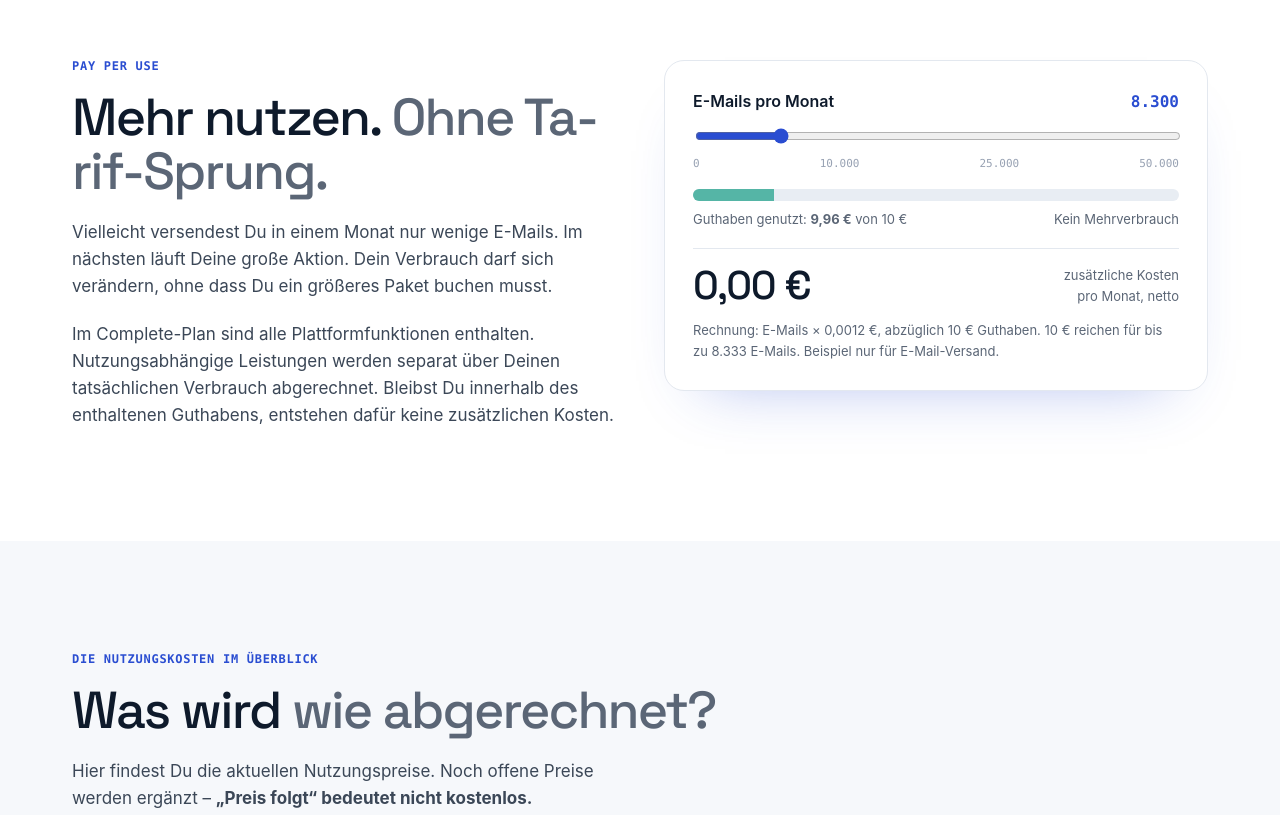
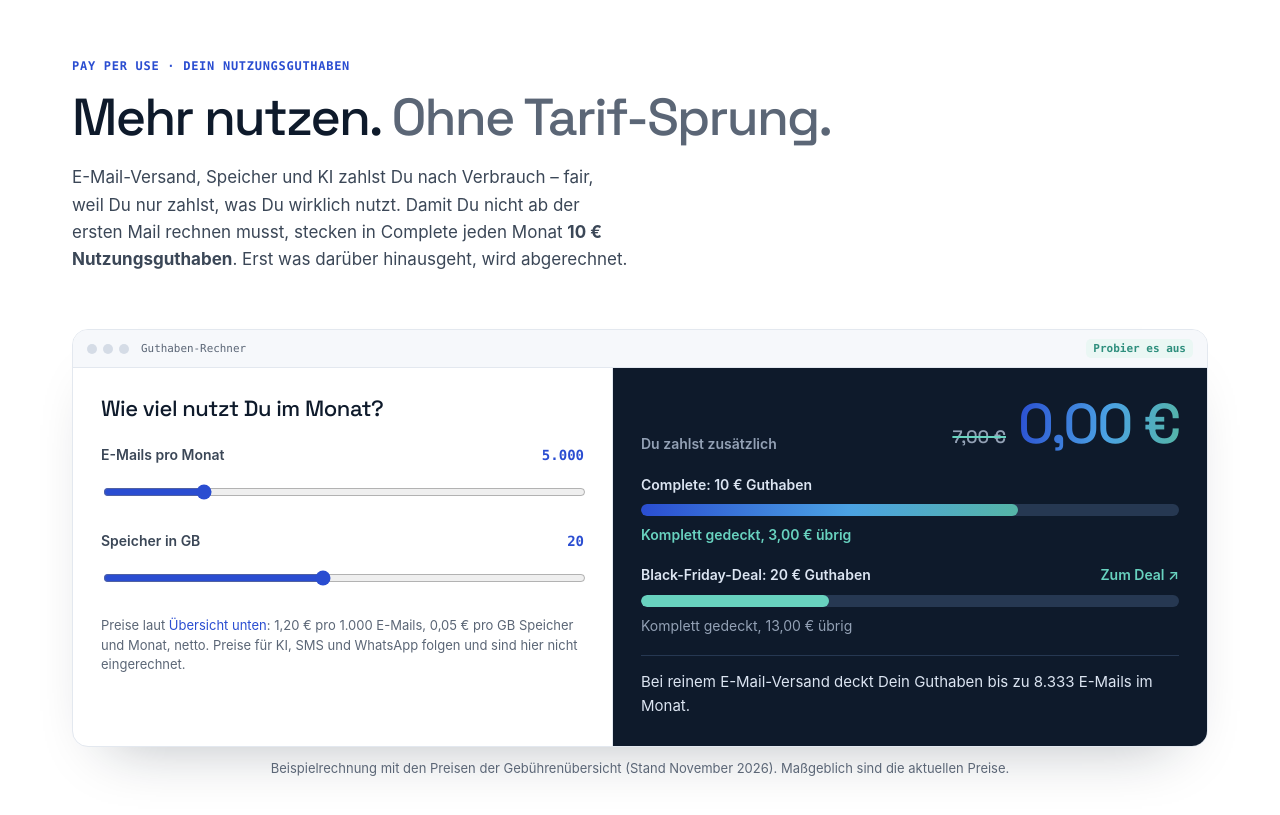
Before and after one commit to MVMediaSK/condoo-io-website, a plain HTML site: page entwurf/gebuehren/index.html in a window 1280 px wide. Shown: the part 780-1595 px from the top of the page. Drawn offline with Linux system fonts and the light colour scheme.

Commit message:
Gebühren: Guthaben-Rechner von der BF-Seite (10 € Guthaben, BF-Vergleich 20 € bis 30.11.)
Co-Authored-By: Claude Opus 5.5 <noreply@anthropic.com>

```diff
--- a/entwurf/gebuehren/gebuehren.js
+++ b/entwurf/gebuehren/gebuehren.js
@@ -1,20 +1,35 @@
-// Gebühren: E-Mail-Rechner (0,0012 € pro E-Mail, 10 € Guthaben)
+// Gebühren: Guthaben-Rechner (E-Mails 0,0012 €, Speicher 0,05 €/GB, 10 € Guthaben; BF-Vergleich mit 20 € bis 30.11.2026)
 (function () {
-  const r = document.getElementById('mails');
-  if (!r) return;
-  const PRICE = 0.0012, CREDIT = 10;
-  const eur = n => n.toLocaleString('de-DE', { minimumFractionDigits: 2, maximumFractionDigits: 2 }) + ' €';
-  const num = n => n.toLocaleString('de-DE');
-  const max = +r.max * PRICE; // Kosten am Reglerende
-  const update = () => {
-    const n = +r.value, cost = n * PRICE, used = Math.min(cost, CREDIT), extra = Math.max(0, cost - CREDIT);
-    document.getElementById('mails-out').textContent = num(n);
-    document.getElementById('used').textContent = eur(used);
-    document.getElementById('extra').textContent = eur(extra);
-    document.getElementById('over-label').textContent = extra > 0 ? 'Mehrverbrauch: ' + eur(extra) : 'Kein Mehrverbrauch';
-    document.getElementById('bar-in').style.width = (used / max * 100) + '%';
-    document.getElementById('bar-over').style.width = (extra / max * 100) + '%';
-  };
-  r.addEventListener('input', update);
-  update();
+  const gm = document.getElementById('gc-m'), gs = document.getElementById('gc-s');
+  if (!gm || !gs) return;
+  const $ = id => document.getElementById(id);
+  const GB = [0, 1, 2, 5, 10, 20, 30, 50, 75, 100, 150, 200];
+  const CREDIT = 10, BF = 20;
+  const bfRow = document.querySelector('.gc-bar.bf');
+  const bfActive = () => bfRow && !bfRow.hidden && Date.now() < Date.parse(bfRow.dataset.bis);
+  const nf = n => n.toLocaleString('de-DE', { minimumFractionDigits: 2, maximumFractionDigits: 2 }) + ' €';
+  const cover = (v, c) => v > c ? nf(v - c) + ' zahlst Du selbst' : 'Komplett gedeckt, ' + nf(c - v) + ' übrig';
+  function calc() {
+    const m = +gm.value, s = GB[+gs.value], v = m * 0.0012 + s * 0.05, pay = Math.max(0, v - CREDIT);
+    $('gc-mo').textContent = m.toLocaleString('de-DE');
+    $('gc-so').textContent = s;
+    gs.setAttribute('aria-valuetext', s + ' GB');
+    const vv = $('gc-v'), pp = $('gc-p');
+    vv.textContent = pay > 0 ? nf(v) + ' − 10,00 €' : nf(v);
+    vv.classList.toggle('n', pay > 0);
+    pp.textContent = nf(pay);
+    pp.classList.toggle('z', pay === 0);
+    $('gc-b10').style.width = Math.min(100, v / CREDIT * 100) + '%';
+    $('gc-t10').textContent = cover(v, CREDIT);
+    $('gc-b20').style.width = Math.min(100, v / BF * 100) + '%';
+    $('gc-t20').textContent = cover(v, BF);
+    const sp = Math.min(v, BF) - Math.min(v, CREDIT);
+    $('gc-n').textContent = bfActive() && sp > 0
+      ? 'Mit dem Black-Friday-Guthaben sparst Du in diesem Beispiel ' + nf(sp) + ' im Monat.'
+      : 'Bei reinem E-Mail-Versand deckt Dein Guthaben bis zu 8.333 E-Mails im Monat.';
+  }
+  if (bfRow && Date.now() >= Date.parse(bfRow.dataset.bis)) bfRow.hidden = true;
+  gm.addEventListener('input', calc);
+  gs.addEventListener('input', calc);
+  calc();
 })();
--- a/entwurf/gebuehren/index.html
+++ b/entwurf/gebuehren/index.html
@@ -57,22 +57,32 @@
 </section>
 
 <section class="sec" id="rechner">
-  <div class="wrap calc">
-    <div>
-      <p class="eyebrow">Pay per Use</p>
+  <div class="wrap">
+    <div class="sec-head gc-head">
+      <p class="eyebrow">Pay per Use · Dein Nutzungsguthaben</p>
       <h2 class="h2">Mehr nutzen. <span class="dim">Ohne Tarif-Sprung.</span></h2>
-      <p class="body">Vielleicht versendest Du in einem Monat nur wenige E-Mails. Im nächsten läuft Deine große Aktion. Dein Verbrauch darf sich verändern, ohne dass Du ein größeres Paket buchen musst.</p>
-      <p class="body">Im Complete-Plan sind alle Plattformfunktionen enthalten. Nutzungsabhängige Leistungen werden separat über Deinen tatsächlichen Verbrauch abgerechnet. Bleibst Du innerhalb des enthaltenen Guthabens, entstehen dafür keine zusätzlichen Kosten.</p>
+      <p class="body">E-Mail-Versand, Speicher und KI zahlst Du nach Verbrauch – fair, weil Du nur zahlst, was Du wirklich nutzt. Damit Du nicht ab der ersten Mail rechnen musst, stecken in Complete jeden Monat <b>10 € Nutzungsguthaben</b>. Erst was darüber hinausgeht, wird abgerechnet.</p>
     </div>
-    <div class="fee-calc">
-      <label for="mails">E-Mails pro Monat <output id="mails-out">8.333</output></label>
-      <input type="range" id="mails" min="0" max="50000" step="100" value="8300">
-      <div class="fee-scale"><span>0</span><span>10.000</span><span>25.000</span><span>50.000</span></div>
-      <div class="credit-bar" aria-hidden="true"><i id="bar-in"></i><i id="bar-over" class="over"></i></div>
-      <div class="credit-legend"><span>Guthaben genutzt: <b id="used">9,96 €</b> von 10 €</span><span id="over-label"></span></div>
-      <div class="fee-result"><strong id="extra">0,00 €</strong><span>zusätzliche Kosten<br>pro Monat, netto</span></div>
-      <p class="calc-hint">Rechnung: E-Mails × 0,0012 €, abzüglich 10 € Guthaben. 10 € reichen für bis zu 8.333 E-Mails. Beispiel nur für E-Mail-Versand.</p>
-    </div>
+    <figure class="gc-fig">
+      <div class="win gc" id="guthaben-rechner">
+        <div class="win-bar"><span class="dots"><i></i><i></i><i></i></span><span class="mono">Guthaben-Rechner</span><span class="pill-s g" style="margin-left:auto">Probier es aus</span></div>
+        <div class="gc-in">
+          <div class="gc-ctl">
+            <b>Wie viel nutzt Du im Monat?</b>
+            <label class="gc-r"><span>E-Mails pro Monat <output id="gc-mo">5.000</output></span><input type="range" id="gc-m" min="0" max="25000" step="250" value="5000"></label>
+            <label class="gc-r"><span>Speicher in GB <output id="gc-so">20</output></span><input type="range" id="gc-s" min="0" max="11" step="1" value="5" aria-valuetext="20 GB"></label>
+            <p class="gc-small">Preise laut <a href="#nutzungskosten">Übersicht unten</a>: 1,20 € pro 1.000 E-Mails, 0,05 € pro GB Speicher und Monat, netto. Preise für KI, SMS und WhatsApp folgen und sind hier nicht eingerechnet.</p>
+          </div>
+          <div class="gc-out" aria-live="polite">
+            <div class="gc-sum"><span>Du zahlst zusätzlich</span><div class="gc-amt"><s id="gc-v">7,00 €</s><b id="gc-p" class="z">0,00 €</b></div></div>
+            <div class="gc-bar a"><span>Complete: 10 € Guthaben</span><div><i id="gc-b10"></i></div><em id="gc-t10">Komplett gedeckt</em></div>
+            <div class="gc-bar bf" data-bis="2026-12-01T00:00:00+01:00"><span>Black-Friday-Deal: 20 € Guthaben <a href="https://condoo.deals/bf/condooos/" target="_blank" rel="noopener">Zum Deal ↗<span class="sr-only"> (öffnet in neuem Tab)</span></a></span><div><i id="gc-b20"></i></div><em id="gc-t20">Komplett gedeckt</em></div>
+            <p class="gc-note" id="gc-n">Bei reinem E-Mail-Versand deckt Dein Guthaben bis zu 8.333 E-Mails im Monat.</p>
+          </div>
+        </div>
+      </div>
+      <figcaption class="gc-small" style="text-align:center;margin-top:12px">Beispielrechnung mit den Preisen der Gebührenübersicht (Stand November 2026). Maßgeblich sind die aktuellen Preise.</figcaption>
+    </figure>
   </div>
 </section>
 
--- a/entwurf/seiten.css
+++ b/entwurf/seiten.css
@@ -542,3 +542,41 @@ html:has(.f-jump){scroll-padding-top:140px}
   .win-body[style*="150px 1fr"]{grid-template-columns:1fr!important}
   .win-body[style*="200px 1fr"]{grid-template-columns:1fr!important}
 }
+
+/* Gebühren: Guthaben-Rechner (übernommen von der BF-Seite, im Website-Design) */
+.gc-head{max-width:760px}
+.gc-fig{margin:40px 0 0}
+.win.gc{font-size:14px}
+.gc-in{display:grid;grid-template-columns:minmax(0,1fr) minmax(0,1.1fr)}
+.gc-ctl{padding:28px;border-right:1px solid var(--line);display:flex;flex-direction:column;gap:22px}
+.gc-ctl>b{font:500 22px/1.15 var(--display);letter-spacing:-.02em;color:var(--ink)}
+.gc-r{display:flex;flex-direction:column;gap:10px;font-weight:600;color:#3B4757}
+.gc-r span{display:flex;justify-content:space-between}
+.gc-r output{font-family:var(--mono);color:var(--blue)}
+.gc-r input{width:100%;accent-color:var(--blue);height:28px}
+.gc-small{font-size:13px;color:var(--muted);line-height:1.5}
+.gc-small a{color:var(--blue)}
+.gc-out{padding:28px;background:var(--ink);color:#C9D3E1;display:flex;flex-direction:column;gap:18px;justify-content:center}
+.gc-sum{display:flex;justify-content:space-between;align-items:flex-end;gap:12px;font-weight:600;color:var(--muted-d)}
+.gc-amt{display:flex;align-items:baseline;gap:12px;flex-wrap:wrap;justify-content:flex-end}
+.gc-amt s{font:500 18px/1 var(--display);color:var(--muted-d);text-decoration-thickness:2px;text-decoration-color:var(--mint);white-space:nowrap}
+.gc-amt s.n{text-decoration:none}
+.gc-amt b{font:500 clamp(40px,4.4vw,56px)/1 var(--display);letter-spacing:-.04em;color:#fff;white-space:nowrap}
+.gc-amt b.z{background:var(--grad);-webkit-background-clip:text;background-clip:text;color:transparent;padding-bottom:.06em}
+.gc-bar{display:grid;gap:8px;font-weight:600;color:#DCE5F2}
+.gc-bar>span{display:flex;justify-content:space-between;gap:10px;flex-wrap:wrap}
+.gc-bar a{color:var(--mint);font-weight:600;text-decoration:none}
+.gc-bar a:hover{text-decoration:underline}
+.gc-bar div{height:12px;border-radius:99px;background:#263852;overflow:hidden}
+.gc-bar i{display:block;height:100%;width:0;border-radius:99px;background:var(--grad);transition:width .4s ease}
+.gc-bar.bf i{background:var(--mint)}
+.gc-bar em{font-style:normal;font-weight:400;color:var(--muted-d)}
+.gc-bar.a em{color:var(--mint);font-weight:600}
+.gc-bar[hidden]{display:none}
+.gc-note{font-size:15px;color:#DCE5F2;border-top:1px solid var(--line-d);padding-top:14px}
+@media (max-width:860px){
+  .gc-in{grid-template-columns:1fr}
+  .gc-ctl{border-right:0;border-bottom:1px solid var(--line)}
+}
+@media (max-width:560px){.gc-ctl,.gc-out{padding:20px}}
+@media (prefers-reduced-motion:reduce){.gc-bar i{transition:none}}
```
